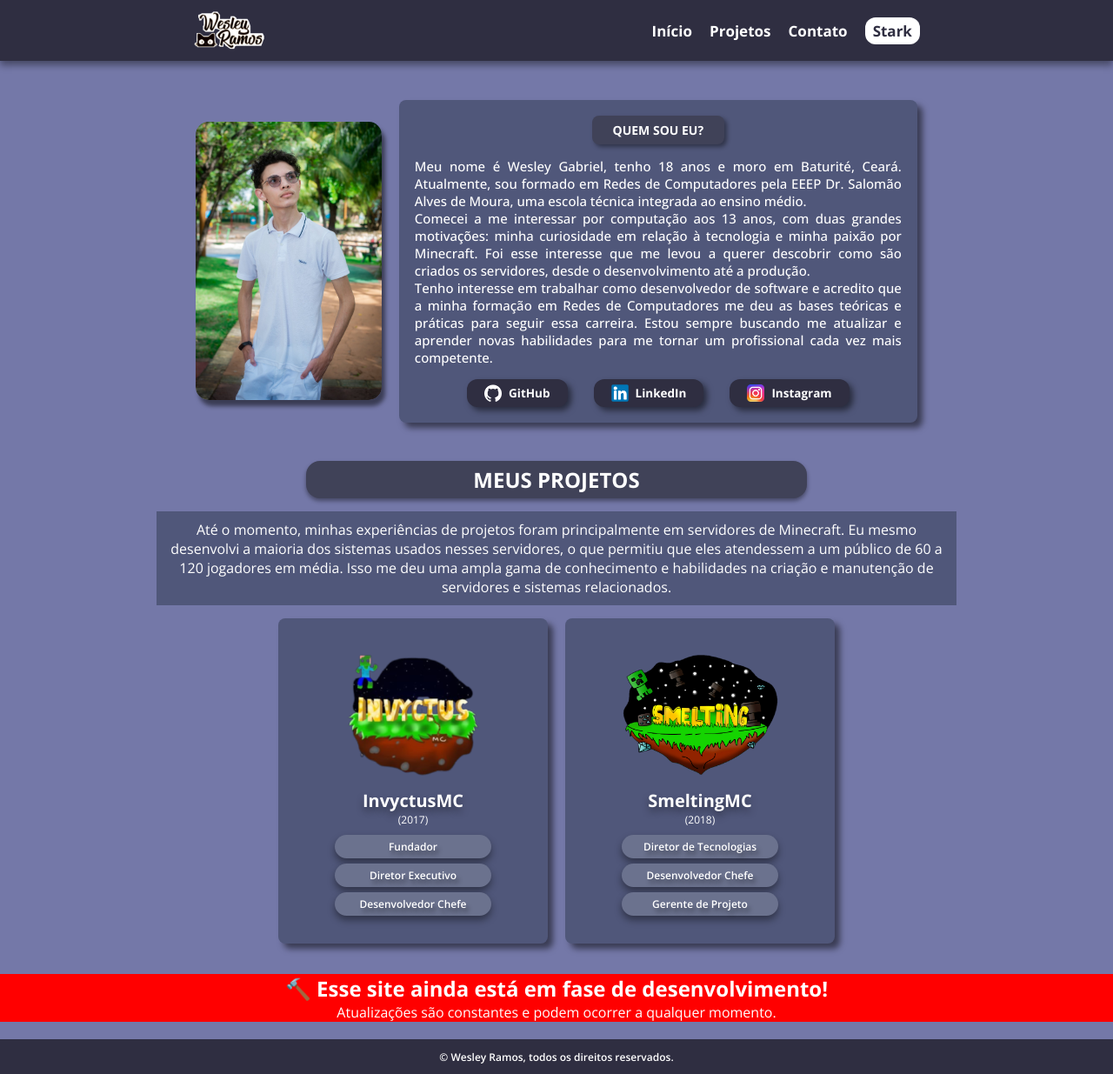
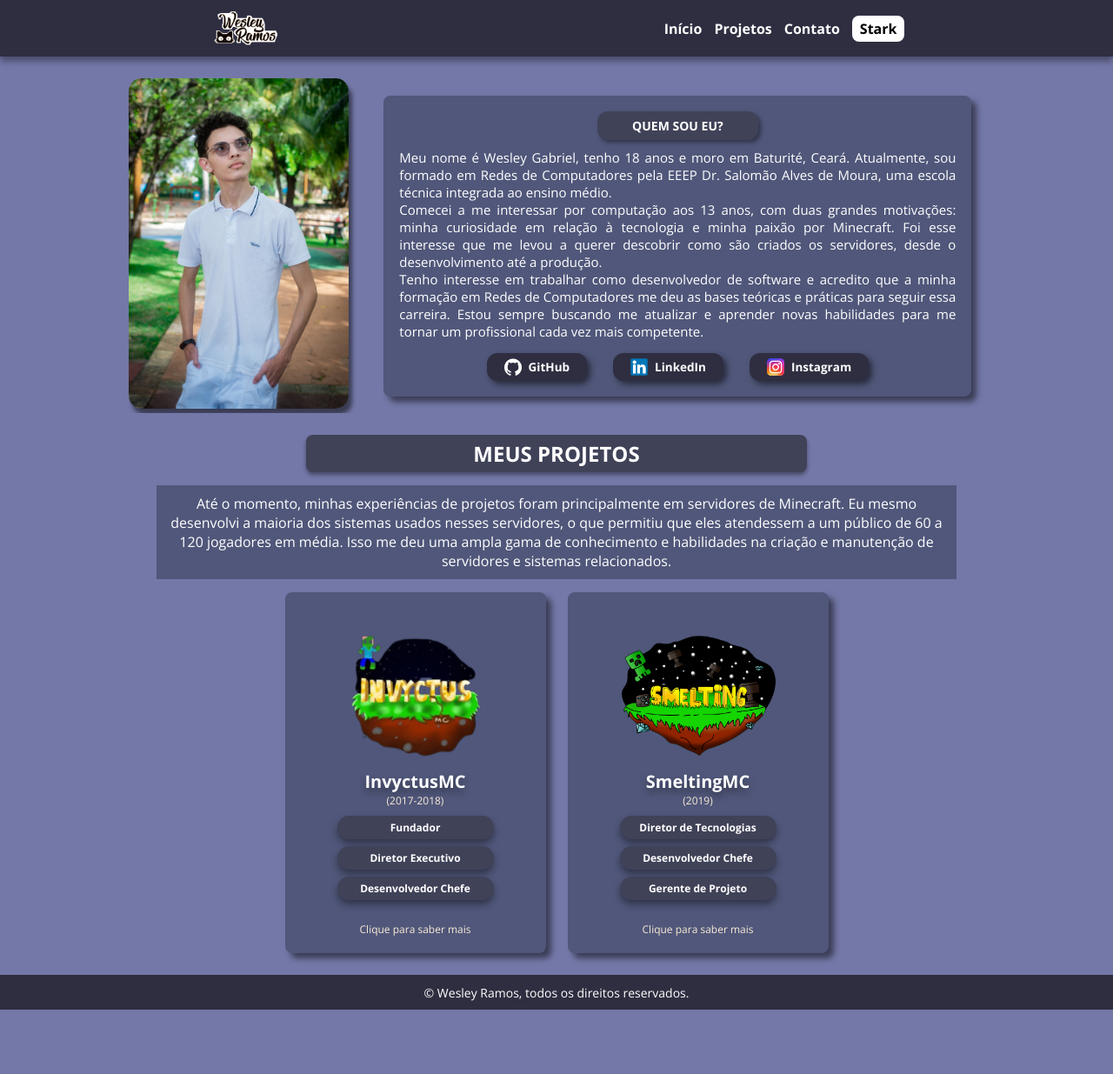
Before and after one commit to WesleyGames001/portfolio-pessoal, a plain HTML site: page index.html in a window 1280 px wide. Shown: the whole page at 87% size. After the commit the page ends 1161 px from the top, so only its background shows below. Drawn offline with nearby package versions, Linux system fonts and the light colour scheme.

Commit message:
22/01/2023

```diff
--- a/assets/css/style.css
+++ b/assets/css/style.css
@@ -1,39 +1,50 @@
 @charset "UTF-8";
 
-@import url('https://fonts.googleapis.com/css2?family=Open+Sans:wght@300;400;500;600;700;800&display=swap');
+@import url('https://fonts.googleapis.com/css2?family=Open+Sans:wght@400;500;700&display=swap');
+
+/* CONFIGURAÇÕES GERAIS DO SITE */
 
 :root {
-    --color-1: #7478A8;
-    --color-2: #6B728E;
-    --color-3: #50577A;
-    --color-4: #404258;
-    --color-5: #2F2E41;
+    --color-background: #7478A8;
+
+    --color-1: #50577A;
+    --color-2: #404258;
+    --color-3: #2F2E41;
 }
 
 * {
     padding: 0px;
     margin: 0px;
 
-    transition: transform 0.2s;
+    color: white;
 }
 
 body {
-    background-color: var(--color-1);
+    background-color: var(--color-background);
+
+    font-family: 'Open Sans', sans-serif;
+    font-weight: medium;
 }
 
+/* CABEÇALHO */
+
 header {
-    background-color: var(--color-5);
+    display: flex;
+
+    background-color: var(--color-3);
     box-shadow: 0px 5px 8px rgba(0, 0, 0, 0.4);
 
-    display: flex;
+    align-items: center;
     justify-content: space-around;
-    align-items: center;
+    overflow: hidden;
 
-    height: 70px;
+    padding: 0px 20px;
+    min-height: 50px;
 }
 
 header img {
-    height: 50px;
+    padding: 10px 5px;
+    max-height: 45px;
 }
 
 header img:hover {
@@ -42,15 +53,12 @@ header img:hover {
 
 nav {
     display: flex;
-    gap: 20px;
     align-items: center;
+    gap: 14px;
 }
 
 nav a {
-    color: white;
-
-    font-family: 'Open Sans', sans-serif;
-    font-size: 17px;
+    font-size: 16px;
     font-weight: bold;
 
     white-space: nowrap;
@@ -58,12 +66,11 @@ nav a {
 }
 
 nav a#stark {
-    color: var(--color-5);
+    color: black;
 
     background-color: white;
-    border-radius: 12px;
-
     padding: 4px 9px;
+    border-radius: 8px;
 }
 
 nav a:hover {
@@ -71,83 +78,79 @@ nav a:hover {
     text-shadow: 2px 3px 0px rgba(0, 0, 0, 0.2);
 }
 
-.who-is-wesley {
+/* SOBRE MIM */
+
+#about-me {
     display: flex;
+    align-items: center;
     flex-wrap: wrap;
     justify-content: center;
-    align-items: center;
+    overflow: hidden;
 
-    min-height: 400px;
-    gap: 20px;
-    padding: 30px;
+    gap: 25px;
+    margin-top: 25px;
 }
 
-.who-is-wesley img {
+#about-me img {
     border-radius: 15px;
     box-shadow: 4px 7px 5px rgba(0, 0, 0, 0.5);
 
-    height: 320px;
+    max-height: 380px;
+    max-width: 480px;
 }
 
-.who-is-wesley img:hover {
+#about-me img:hover {
     transform: scale(1.03);
 }
 
-.who-is-wesley section {
-    background-color: var(--color-3);
+#about-me section {
+    background-color: var(--color-1);
+
+    box-shadow: 6px 6px 7px rgba(0, 0, 0, 0.5);
     border-radius: 8px;
-    box-shadow: 6px 6px 7px rgba(0, 0, 0, 0.5);
+    padding: 18px;
+    margin: 4px 15px;
 
     display: flex;
     align-items: center;
     justify-content: center;
     flex-direction: column;
-
-    padding: 18px;
 }
 
-.who-is-wesley section h1 {
-    background-color: var(--color-4);
-    border-radius: 8px;
-    padding: 7px 24px;
-    margin-bottom: 15px;
+#about-me section h1 {
+    background-color: var(--color-2);
+
+    border-radius: 12px;
     box-shadow: 3px 3px 5px rgba(0, 0, 0, 0.4);
+    padding: 7px 40px;
+    margin-bottom: 10px;
 
-    color: white;
-
-    font-family: 'Open Sans', sans-serif;
     font-size: 14px;
     font-weight: bold;
 
     white-space: nowrap;
 }
 
-.who-is-wesley section p {
-    color: white;
+#about-me section p {
+    font-size: 15px;
+    text-align: justify;
 
-    font-family: 'Open Sans', sans-serif;
-    font-size: 15px;
-    font-weight: 500;
-
-    text-align: justify;
-    text-decoration: none;
-
-    max-width: 560px;
+    max-width: 640px;
 }
 
-.who-is-wesley section aside {
+#about-me section aside {
     display: flex;
+
+    align-items: center;
     flex-wrap: wrap;
     justify-content: center;
-    align-items: center;
 
-    gap: 30px;
-
+    gap: 10px 30px;
     margin-top: 15px;
 }
 
-.who-is-wesley section aside a {
-    background-color: var(--color-5);
+#about-me section aside a {
+    background-color: var(--color-3);
     border-radius: 12px;
     box-shadow: 4px 4px 7px rgba(0, 0, 0, 0.5);
 
@@ -161,202 +164,198 @@ nav a:hover {
     padding: 6px 20px;
 }
 
-.who-is-wesley section aside p {
+#about-me section aside p {
     font-family: 'Open Sans', sans-serif;
     font-size: 13.5px;
     font-weight: bold;
 }
 
-.who-is-wesley section aside img {
+#about-me section aside img {
     border-radius: 0px;
     box-shadow: none;
 
     height: 20px;
 }
 
-.who-is-wesley section aside a:hover {
+#about-me section aside a:hover {
     transform: scale(1.03);
 }
 
-.my-projects {
+/* MEUS PROJETOS */
+
+#projects {
     display: flex;
+    align-items: center;
     flex-direction: column;
-    align-items: center;
     justify-content: center;
+    overflow: hidden;
 
-    padding-bottom: 35px;
+    margin-top: 25px;
 }
 
-.my-projects h1 {
-    background-color: var(--color-4);
+#projects>h1 {
+    background-color: var(--color-2);
+    border-radius: 8px;
+    box-shadow: 0px 3px 5px rgba(0, 0, 0, 0.4);
     padding: 5px 15%;
-    border-radius: 16px;
-    box-shadow: 0px 3px 5px rgba(0, 0, 0, 0.4);
 
-    color: white;
-
-    font-family: 'Open Sans', sans-serif;
     font-size: 24px;
     font-weight: bold;
 }
 
-.my-projects div {
-    background-color: var(--color-3);
+#projects>p {
+    background-color: var(--color-1);
+    padding: 10px;
+    margin: 15px 0px;
+    max-width: 900px;
 
-    margin-top: 15px;
-}
-
-.my-projects div p {
-    padding: 10px;
-
-    color: white;
-
-    font-family: 'Open Sans', sans-serif;
     font-size: 16px;
     font-weight: normal;
 
     text-align: center;
-
-    max-width: 900px;
 }
 
-.my-projects section {
+#projects div {
     display: flex;
     flex-wrap: wrap;
     justify-content: center;
     align-items: center;
 
-    gap: 20px;
+    gap: 25px;
+
+    max-width: 1000px;
+    margin-bottom: 25px;
 }
 
-.my-projects section div {
-    background-color: var(--color-3);
+#projects section {
+    background-color: var(--color-1);
     box-shadow: 6px 6px 7px rgba(0, 0, 0, 0.5);
-    padding: 2px 5px;
     border-radius: 8px;
 
     display: flex;
     flex-direction: column;
     align-items: center;
 
-    height: 370px;
-    width: 300px;
+    padding: 10px 60px;
 }
 
-.my-projects section img {
+#projects section:hover {
+    transform: scale(1.03);
+}
+
+#projects section img {
     margin-top: 10px;
     max-height: 180px;
 }
 
-.my-projects section img:hover {
+#projects section img:hover {
     transform: scale(1.03);
 }
 
-.my-projects section h2 {
+#projects section h2 {
     margin-top: 4px;
 
-    color: white;
-
-    font-family: 'Open Sans', sans-serif;
     font-size: 20px;
     font-weight: bold;
 
     text-shadow: 0px 5px 8px rgba(0, 0, 0, 0.4);
 }
 
-.my-projects section p {
-    font-family: 'Open Sans', sans-serif;
+#projects section p {
+    color: antiquewhite;
+
     font-size: 12px;
-    font-weight: normal;
 
-    padding: 0px;
     margin: 0px 0px 9px 0px;
 }
 
-.my-projects section span {
+#projects section span {
     background-color: var(--color-2);
     border-radius: 16px;
+    box-shadow: 0px 5px 8px rgba(0, 0, 0, 0.4);
+    margin-bottom: 8px;
     width: 180px;
-    margin-bottom: 6px;
     padding: 5px 0px;
-    box-shadow: 0px 5px 8px rgba(0, 0, 0, 0.4);
 
-    color: white;
-
-    font-family: 'Open Sans', sans-serif;
     font-size: 12px;
     font-weight: 600;
 
     text-align: center;
-    text-shadow: 3px 5px 5px rgba(0, 0, 0, 0.4);
 }
 
-.my-projects section span:hover {
+#projects section span:hover {
     transform: scale(1.03);
 }
 
+/* MEUS PROJETOS - SABER MAIS */
+
+#projects-show-more {
+    height: 100%;
+    width: 100%;
+
+    display: none;
+    align-items: center;
+    justify-content: center;
+
+    z-index: 99;
+    position: fixed;
+
+    top: 0px;
+
+    background-color: rgba(0, 0, 0, 0.6)
+}
+
+#projects-show-more div {
+    background-color: var(--color-1);
+
+    height: 80%;
+    width: 70%;
+}
+
+/* RODAPÉ */
+
 footer {
-    background-color: var(--color-5);
+    background-color: var(--color-3);
 
     display: flex;
     justify-content: center;
     align-items: center;
 
-    height: 40px;
+    font-size: 14px;
+
+    min-height: 40px;
 }
 
-footer>p {
-    color: white;
+/* RESPONSIVIDADE */
 
-    font-family: 'Open Sans', sans-serif;
-    font-size: 12px;
-    font-weight: 600;
-}
-
-@media (max-width: 400px) {
-    header {
-        height: 50px;
-    }
-
+@media (max-width: 540px) {
     header img {
         height: 36px;
     }
 
+    #about-me img {
+        max-width: 340px;
+    }
+}
+
+@media (max-width: 400px) {
     nav {
-        gap: 8px;
+        gap: 6px;
     }
 
     nav a {
-        font-size: 16px;
+        font-size: 13px;
     }
 
     nav a#stark {
         padding: 1px 6px;
     }
 
-    .my-projects p {
-        font-size: 16px;
+    #about-me img {
+        max-width: 260px;
+    }
+
+    #projects section {
+        padding: 8px 50px;
     }
 }
-
-@media (max-width: 330px) {
-    nav a {
-        font-size: 13.5px;
-    }
-
-    .my-projects section div {
-        width: 260px;
-    }
-}
-
-main>div {
-    color: white;
-
-    font-family: 'Open Sans', sans-serif;
-    font-size: 16px;
-
-    text-align: center;
-    background-color: red;
-
-    margin-bottom: 20px;
-}
--- /dev/null
+++ b/assets/js/MyProjects.js
@@ -0,0 +1,25 @@
+const data = {
+    invyctusmc: {
+        title: "InvyctusMC",
+        description: "",
+        video: "https://youtu.be/kj7nhb6F",
+        logo: "assets/images/invyctus-300x300.png"
+    },
+
+    smeltingmc: {
+        title: "SmeltingMC",
+        description: "",
+        video: "https://youtu.be/kj7nhb6F",
+        logotipo: "assets/images/smelting-300x300.png"
+    }
+}
+
+const parent = document.getElementById("projects-show-more")
+
+function updateProject(id) {
+    // parent.style.display = "flex"
+
+    console.log("a tela foi atualizada");
+}
+
+updateProject("invyctus");
--- a/index.html
+++ b/index.html
@@ -5,6 +5,7 @@
     <meta charset="UTF-8">
     <meta http-equiv="X-UA-Compatible" content="IE=edge">
     <meta name="viewport" content="width=device-width, initial-scale=1.0">
+
     <title>Página inicial - Wesley Ramos</title>
 
     <link rel="stylesheet" href="assets/css/style.css">
@@ -16,16 +17,19 @@
         <img src="assets/images/logo-500x300.png" alt="Logo oficial de Wesley Ramos">
 
         <nav>
-            <a href="#">Início</a>
-            <a href="#">Projetos</a>
-            <a href="#">Contato</a>
+            <a href="#about-me">Início</a>
+            <a href="#projects">Projetos</a>
+            <a href="#contact">Contato</a>
             <a href="https://stark.wesleyramos.tk/" id="stark">Stark</a>
         </nav>
     </header>
 
     <main>
-        <article class="who-is-wesley">
-            <img src="assets/images/wesley-1282x1920.jpg" alt="Foto de Wesley">
+        <article id="about-me">
+            <picture>
+                <source media="(max-width: 880px)" srcset="assets/images/wesley-1280x853.jpg">
+                <img src="assets/images/wesley-1282x1920.jpg" alt="Foto de Wesley">
+            </picture>
 
             <section>
                 <h1>QUEM SOU EU?</h1>
@@ -64,47 +68,57 @@
             </section>
         </article>
 
-        <article class="my-projects">
+        <article id="projects">
             <h1>MEUS PROJETOS</h1>
 
+            <p>
+                Até o momento, minhas experiências de projetos foram principalmente em servidores de Minecraft. Eu mesmo desenvolvi a maioria dos sistemas usados nesses servidores, o que permitiu que eles atendessem a um público de 60 a 120 jogadores em média. Isso me deu uma ampla gama de conhecimento e habilidades na criação e manutenção de servidores e sistemas relacionados.
+            </p>
+
             <div>
-                <p>Até o momento, minhas experiências de projetos foram principalmente em servidores de Minecraft. Eu mesmo desenvolvi a maioria dos sistemas usados nesses servidores, o que permitiu que eles atendessem a um público de 60 a 120 jogadores em média. Isso me deu uma ampla gama de conhecimento e habilidades na criação e manutenção de servidores e sistemas relacionados.</p>
-            </div>
-
-            <section>
-                <div>
+                <section id="invyctusmc" onclick="updateProject(this.id)">
                     <img src="assets/images/invyctus-300x300.png" alt="Logo de SmeltingMC">
 
                     <h2>InvyctusMC</h2>
-                    <p>(2017)</p>
+                    <p>(2017-2018)</p>
 
                     <span>Fundador</span>
                     <span>Diretor Executivo</span>
                     <span>Desenvolvedor Chefe</span>
-                </div>
 
-                <div>
+                    <p><br>Clique para saber mais</p>
+                </section>
+
+                <section id="smeltingmc" onclick="updateProject(this.id)">
                     <img src="assets/images/smelting-300x300.png" alt="Logo de SmeltingMC">
 
                     <h2>SmeltingMC</h2>
-                    <p>(2018)</p>
+                    <p>(2019)</p>
 
                     <span>Diretor de Tecnologias</span>
                     <span>Desenvolvedor Chefe</span>
                     <span>Gerente de Projeto</span>
-                </div>
-            </section>
+
+                    <p><br>Clique para saber mais</p>
+                </section>
+            </div>
         </article>
 
-        <div>
-            <h2>&#128296; Esse site ainda está em fase de desenvolvimento!</h2>
-            <p>Atualizações são constantes e podem ocorrer a qualquer momento.</p>
-        </div>
+        <article id="projects-show-more">
+            <div>
+                <h2>teste</h2>
+                <h2>teste</h2>
+                <h2>teste</h2>
+                <h2>teste</h2>
+            </div>
+        </article>
     </main>
 
     <footer>
         <p>&copy; Wesley Ramos, todos os direitos reservados.</p>
     </footer>
+
+    <script src="assets/js/MyProjects.js"></script>
 </body>
 
 </html>
```
Also changed, not shown: assets/images/favicon.ico, assets/images/wesley-1280x853.jpg (added).
